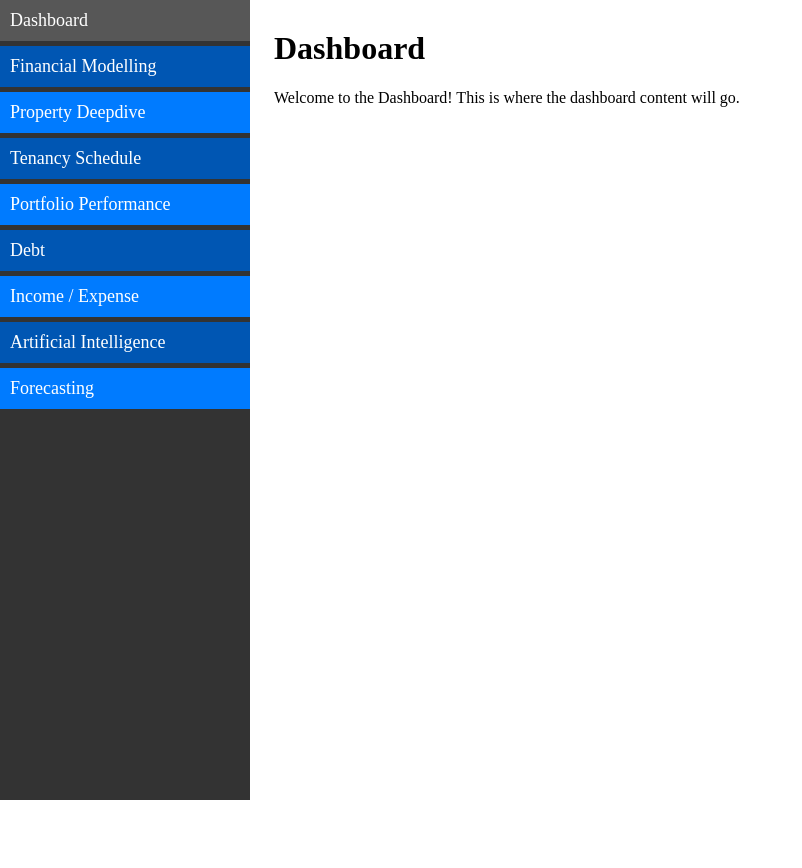
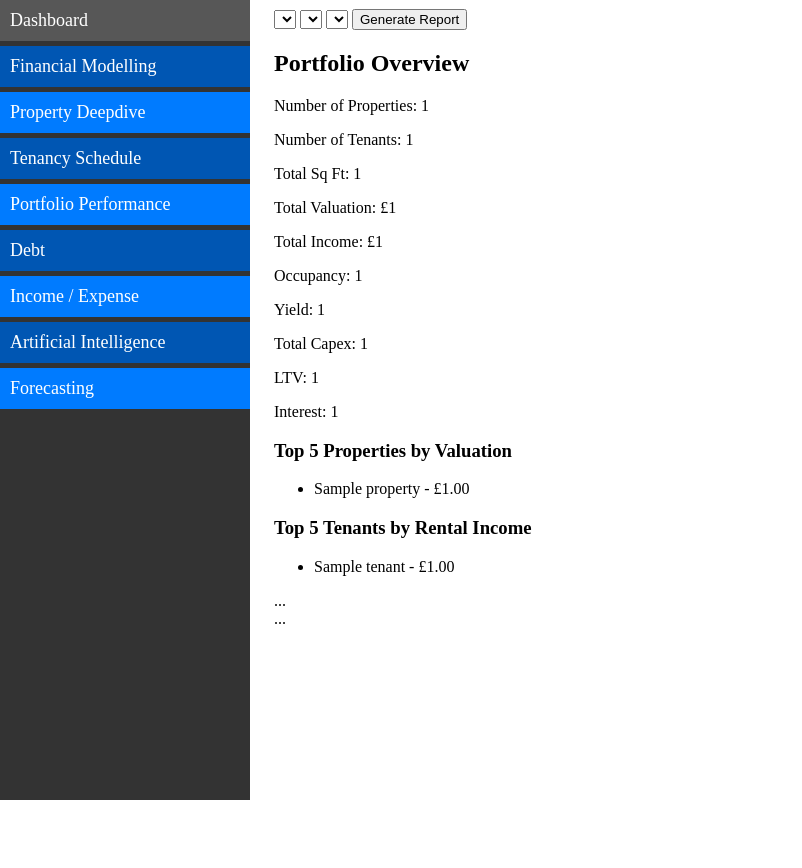
Before and after one commit to teddyjames1995/Property_Dashboard, a Django app: template Property_Dashboard_app/templates/dashboard.html in a window 1280 px wide. Shown: the top 868 px of the page, without its empty margins (0-802 px from the left). Run offline with Django 4.2, Linux system fonts and the light colour scheme; tables that the repository leaves empty hold one stand-in row (values such as "Sample post"); the template is opened without the code that fills it: values that come from a table or form of the project are taken from there, most other values are stand-ins (such as "Sample title", 1, 10 or a date in 2020); lists and menus that the app fills with data are empty.

Commit message:
Updated dashboard.html

```diff
--- a/Property_Dashboard_app/templates/dashboard.html
+++ b/Property_Dashboard_app/templates/dashboard.html
@@ -1,8 +1,66 @@
 {% extends 'base.html' %}
 
-{% block title %}Dashboard{% endblock %}
+{% block title %}Dashboard{% endblock title %}
 
 {% block content %}
-<h1>Dashboard</h1>
-<p>Welcome to the Dashboard! This is where the dashboard content will go.</p>
-{% endblock content %}
+<div class="dashboard-container">
+    <!-- User dropdowns and Generate Report button -->
+    <div class="dashboard-controls">
+        <!-- Dropdowns -->
+        <select id="portfolio-dropdown">...</select>
+        <select id="property-dropdown">...</select>
+        <select id="date-dropdown">...</select>
+        <!-- Generate Report button -->
+        <button id="generate-report-btn">Generate Report</button>
+    </div>
+
+<div id="dashboard">
+    <!-- Portfolio Overview -->
+    <div id="portfolio-overview">
+        <h2>Portfolio Overview</h2>
+        <p>Number of Properties: {{ total_properties }}</p>
+        <p>Number of Tenants: {{ total_tenants }}</p>
+        <p>Total Sq Ft: {{ total_sq_ft }}</p>
+        <p>Total Valuation: £{{ total_valuation }}</p>
+        <p>Total Income: £{{ total_income }}</p>
+        <p>Occupancy: {{ total_occupancy_by_erv }}</p>
+        <p>Yield: {{ total_yield }}</p>
+        <p>Total Capex: {{ total_capex }}</p>
+        <p>LTV: {{ total_debt_ltv }}</p>
+        <p>Interest: {{ total_interest}}</p>
+        <!-- Add more stats as needed -->
+    </div>
+
+    <!-- Top 5 Properties by Valuation -->
+    <div id="top-properties">
+        <h3>Top 5 Properties by Valuation</h3>
+        <ul>
+            {% for property in top_properties %}
+            <li>{{ property.title }} - £{{ property.valuation }}</li>
+            {% endfor %}
+        </ul>
+    </div>
+
+    <!-- Top 5 Tenants by Rental Income -->
+    <div id="top-tenants">
+        <h3>Top 5 Tenants by Rental Income</h3>
+        <ul>
+            {% for tenant in top_tenants %}
+            <li>{{ tenant.tenant_name }} - £{{ tenant.contracted_rent }}</li>
+            {% endfor %}
+        </ul>
+    </div>
+
+    <!-- Charts -->
+    <div class="charts">
+        <!-- Sector Allocation Pie Chart -->
+        <div id="sector-allocation-chart">...</div>
+        <!-- Lease Expiry Bar Chart -->
+        <div id="lease-expiry-chart">...</div>
+        <!-- More charts... -->
+    </div>
+
+    <!-- Additional sections as per design -->
+</div>
+</div>
+{% endblock %}
```
